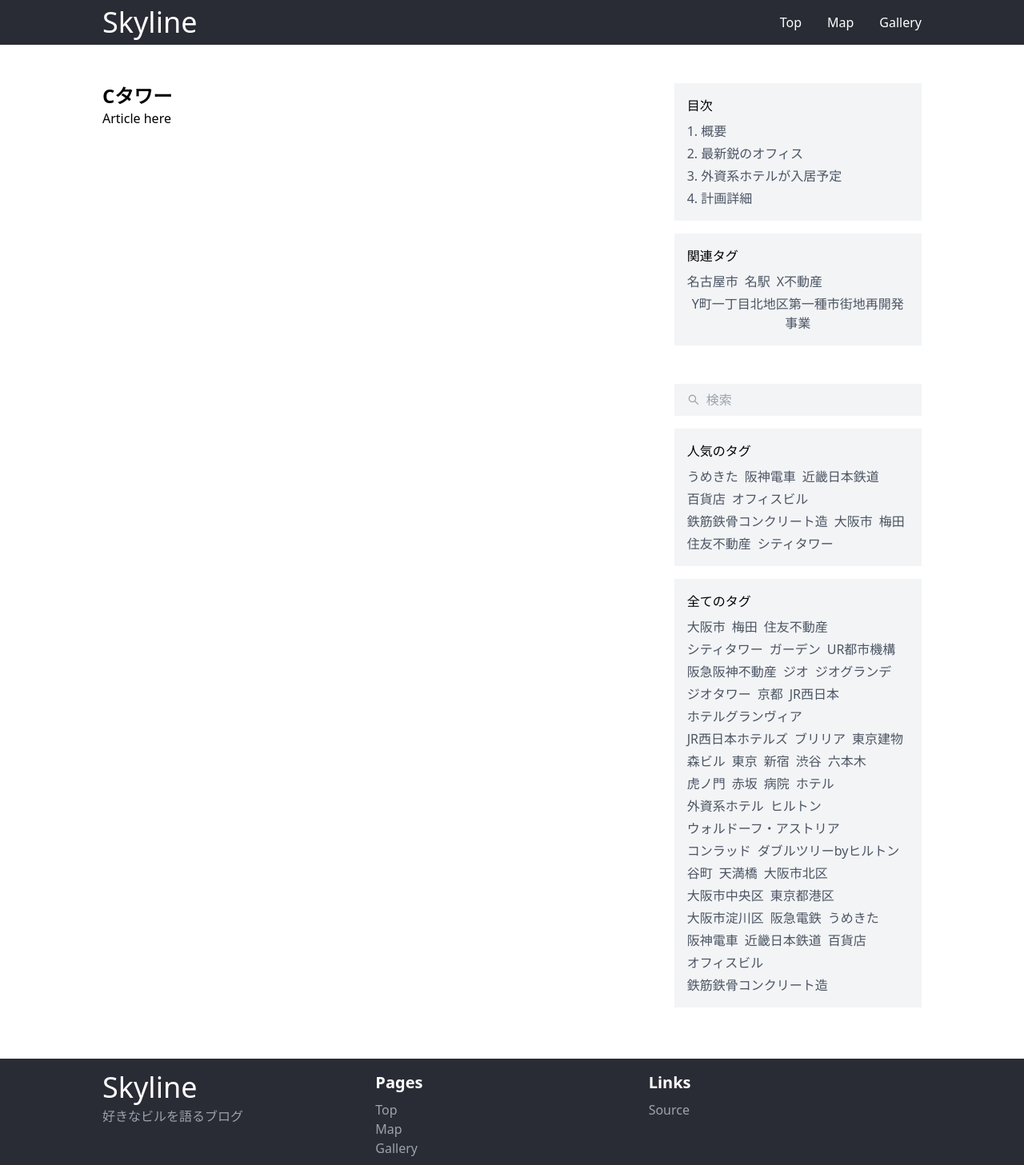
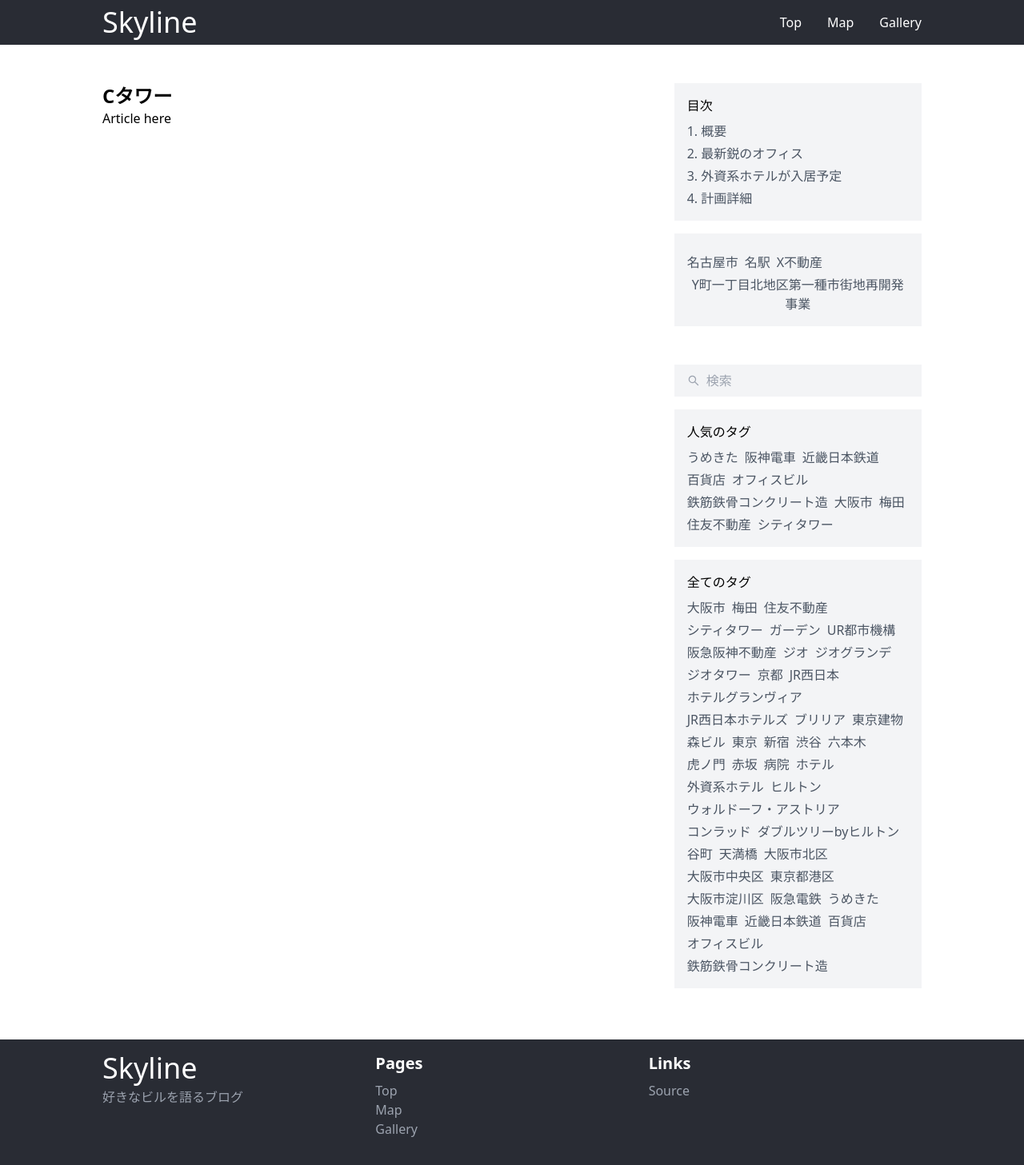
Before and after one commit to FNYukii/Skyline, a Next.js app: page /posts/04a1dd7d-3004-43bc-8937-3375ed608259 in a window 1280 px wide. Shown: the top 1457 px of the page at 80% size. Built offline with nearby package versions, Linux system fonts and the light colour scheme.

Commit message:
feat: タグリストを表示するコンポーネントを一つに統一

```diff
--- a/src/components/sections/AllTagListSection.tsx
+++ /dev/null
@@ -1,29 +0,0 @@
-interface Props {
-	className?: string
-}
-
-function AllTagListSection(props: Props) {
-
-	const tags = ["大阪市", "梅田", "住友不動産", "シティタワー", "ガーデン", "UR都市機構", "阪急阪神不動産", "ジオ", "ジオグランデ", "ジオタワー", "京都", "JR西日本", "ホテルグランヴィア", "JR西日本ホテルズ", "ブリリア", "東京建物", "森ビル", "東京", "新宿", "渋谷", "六本木", "虎ノ門", "赤坂", "病院", "ホテル", "外資系ホテル", "ヒルトン", "ウォルドーフ・アストリア", "コンラッド", "ダブルツリーbyヒルトン", "谷町", "天満橋", "大阪市北区", "大阪市中央区", "東京都港区", "大阪市淀川区", "阪急電鉄", "うめきた", "阪神電車", "近畿日本鉄道", "百貨店", "オフィスビル", "鉄筋鉄骨コンクリート造"]
-
-	return (
-
-		<div className={props.className}>
-
-			<div className="bg-gray-100 p-4">
-
-				<p>全てのタグ</p>
-
-				<div className="mt-2 flex flex-wrap gap-x-2 gap-y-1">
-
-					{tags.map((tag, index) => (
-
-						<button key={index} className="text-gray-600 hover:underline">{tag}</button>
-					))}
-				</div>
-			</div>
-		</div>
-	)
-}
-
-export default AllTagListSection
--- a/src/components/sections/HotTagListSection.tsx
+++ /dev/null
@@ -1,29 +0,0 @@
-interface Props {
-	className?: string
-}
-
-function HotTagListSection(props: Props) {
-
-	const tags = ["うめきた", "阪神電車", "近畿日本鉄道", "百貨店", "オフィスビル", "鉄筋鉄骨コンクリート造", "大阪市", "梅田", "住友不動産", "シティタワー"]
-
-	return (
-
-		<div className={props.className}>
-
-			<div className="bg-gray-100 p-4">
-
-				<p>人気のタグ</p>
-
-				<div className="mt-2 flex flex-wrap gap-x-2 gap-y-1">
-
-					{tags.map((tag, index) => (
-
-						<button key={index} className="text-gray-600 hover:underline">{tag}</button>
-					))}
-				</div>
-			</div>
-		</div>
-	)
-}
-
-export default HotTagListSection
--- a/src/components/sections/PostTagListSection.tsx
+++ b/src/components/sections/TagListSection.tsx
@@ -1,9 +1,11 @@
 interface Props {
 	className?: string
+
+	label: string
 	tags: string[]
 }
 
-function PostTagListSection(props: Props) {
+function TagListSection(props: Props) {
 
 	return (
 
@@ -11,7 +13,7 @@ function PostTagListSection(props: Props) {
 
 			<div className="bg-gray-100 p-4">
 
-				<p>関連タグ</p>
+				<p>{props.label}</p>
 
 				<div className="mt-2 flex flex-wrap gap-x-2 gap-y-1">
 
@@ -25,4 +27,4 @@ function PostTagListSection(props: Props) {
 	)
 }
 
-export default PostTagListSection
+export default TagListSection
--- a/src/pages/index.tsx
+++ b/src/pages/index.tsx
@@ -1,12 +1,11 @@
 import Page from "@/components/sections/Page"
 import PostListSection from "@/components/sections/PostListSection"
 import SearchSection from "@/components/sections/SearchSection"
-import AllTagListSection from "@/components/sections/AllTagListSection"
-import HotTagListSection from "@/components/sections/HotTagListSection"
 import fs from 'fs'
 import matter from 'gray-matter'
 import Post from "@/entities/Post"
 import dayjs from "dayjs"
+import TagListSection from "@/components/sections/TagListSection"
 
 function getStaticProps() {
 
@@ -77,8 +76,8 @@ function Home(props: Props) {
 					<div className="w-1/3 pl-8">
 
 						<SearchSection />
-						<HotTagListSection className="mt-4" />
-						<AllTagListSection className="mt-4" />
+						<TagListSection label="人気のタグ" className="mt-4" tags={["うめきた", "阪神電車", "近畿日本鉄道", "百貨店", "オフィスビル", "鉄筋鉄骨コンクリート造", "大阪市", "梅田", "住友不動産", "シティタワー"]}/>
+						<TagListSection label="全てのタグ" className="mt-4" tags={["大阪市", "梅田", "住友不動産", "シティタワー", "ガーデン", "UR都市機構", "阪急阪神不動産", "ジオ", "ジオグランデ", "ジオタワー", "京都", "JR西日本", "ホテルグランヴィア", "JR西日本ホテルズ", "ブリリア", "東京建物", "森ビル", "東京", "新宿", "渋谷", "六本木", "虎ノ門", "赤坂", "病院", "ホテル", "外資系ホテル", "ヒルトン", "ウォルドーフ・アストリア", "コンラッド", "ダブルツリーbyヒルトン", "谷町", "天満橋", "大阪市北区", "大阪市中央区", "東京都港区", "大阪市淀川区", "阪急電鉄", "うめきた", "阪神電車", "近畿日本鉄道", "百貨店", "オフィスビル", "鉄筋鉄骨コンクリート造"]}/>
 					</div>
 				</div>
 			</main>
--- a/src/pages/posts/[baseName].tsx
+++ b/src/pages/posts/[baseName].tsx
@@ -1,10 +1,8 @@
-import AllTagListSection from '@/components/sections/AllTagListSection'
-import HotTagListSection from '@/components/sections/HotTagListSection'
 import Page from '@/components/sections/Page'
 import PostSection from '@/components/sections/PostSection'
-import PostTagListSection from '@/components/sections/PostTagListSection'
 import SearchSection from '@/components/sections/SearchSection'
 import TableOfContentsSection from '@/components/sections/TableOfContentsSection'
+import TagListSection from '@/components/sections/TagListSection'
 import Post from '@/entities/Post'
 import fs from 'fs'
 import matter from 'gray-matter'
@@ -91,11 +89,11 @@ function PostPage(props: Props) {
 					<div className="w-1/3 pl-8">
 
 						<TableOfContentsSection />
-						<PostTagListSection tags={props.post.tags} className='mt-4' />
+						<TagListSection tags={props.post.tags} className='mt-4' label={''} />
 
 						<SearchSection className='mt-12' />
-						<HotTagListSection className="mt-4" />
-						<AllTagListSection className="mt-4" />
+						<TagListSection label="人気のタグ" className='mt-4' tags={["うめきた", "阪神電車", "近畿日本鉄道", "百貨店", "オフィスビル", "鉄筋鉄骨コンクリート造", "大阪市", "梅田", "住友不動産", "シティタワー"]}/>
+						<TagListSection label="全てのタグ" className='mt-4' tags={["大阪市", "梅田", "住友不動産", "シティタワー", "ガーデン", "UR都市機構", "阪急阪神不動産", "ジオ", "ジオグランデ", "ジオタワー", "京都", "JR西日本", "ホテルグランヴィア", "JR西日本ホテルズ", "ブリリア", "東京建物", "森ビル", "東京", "新宿", "渋谷", "六本木", "虎ノ門", "赤坂", "病院", "ホテル", "外資系ホテル", "ヒルトン", "ウォルドーフ・アストリア", "コンラッド", "ダブルツリーbyヒルトン", "谷町", "天満橋", "大阪市北区", "大阪市中央区", "東京都港区", "大阪市淀川区", "阪急電鉄", "うめきた", "阪神電車", "近畿日本鉄道", "百貨店", "オフィスビル", "鉄筋鉄骨コンクリート造"]}/>
 					</div>
 				</div>
 			</main>
```
